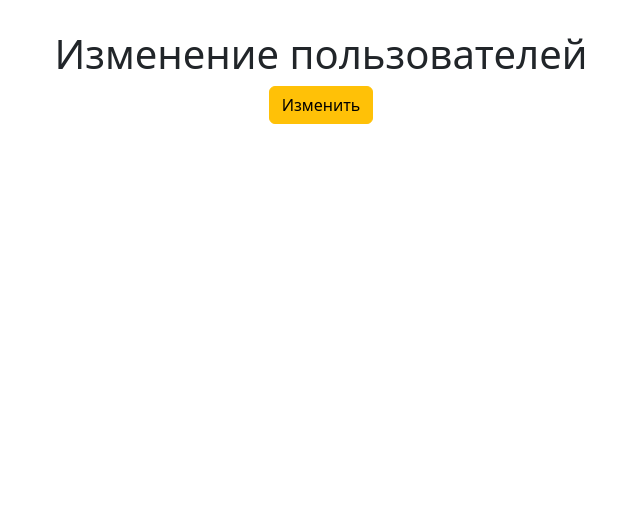
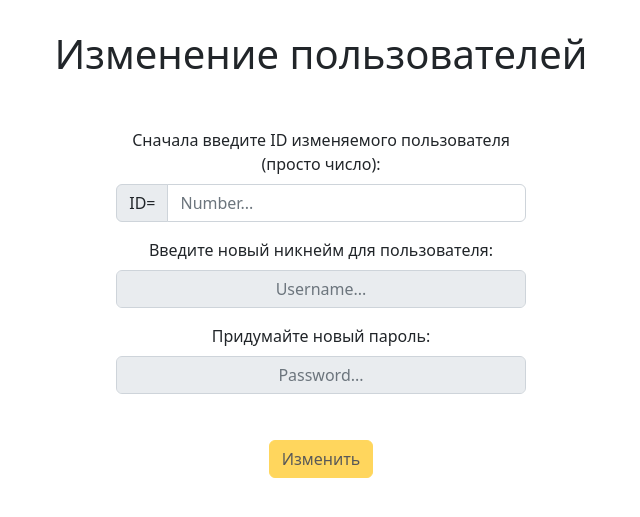
Before and after one commit to Sharker5854/rest-api-crud, a Django app: page /update-form/ in a window 1280 px wide. Shown: the top 517 px of the page, without its empty margins (319-959 px from the left). Run offline with Django 4.2, Linux system fonts and the light colour scheme.

Commit message:
Добавлена возможность изменения данных уже существующих пользователей.

```diff
--- a/crud/static/js/script.js
+++ b/crud/static/js/script.js
@@ -0,0 +1,41 @@
+window.onload = function() {
+    const id_input = document.getElementById("idInput-update-form");
+    const username_input = document.getElementById("usernameInput-update-form");
+    const password_input = document.getElementById("passwordInput-update-form");
+    const submit_input = document.getElementById("submitInput-update-form");
+
+
+    id_input.addEventListener("input", function() {
+        if (id_input.value != "") {
+            $.ajax({
+                url: read_view_url,
+                type: "GET",
+                dataType: "json",
+                data: {"id" : id_input.value},
+                success: function(response, textStatus, xhr) {
+                    if (xhr.status == 200) {
+                        username_input.removeAttribute("disabled");
+                        username_input.value = response["username"]
+                        password_input.removeAttribute("disabled");
+                        submit_input.removeAttribute("disabled");
+                    }
+                },
+                error: function(error) {
+                    username_input.value = "";
+                    username_input.setAttribute("disabled", true);
+                    password_input.value = "";
+                    password_input.setAttribute("disabled", true);
+                    submit_input.setAttribute("disabled", true);
+                }
+            });
+        }
+        else {
+            username_input.value = "";
+            username_input.setAttribute("disabled", true);
+            password_input.value = "";
+            password_input.setAttribute("disabled", true);
+            submit_input.setAttribute("disabled", true);
+        }
+
+    });
+}
--- a/crud/templates/create_form.html
+++ b/crud/templates/create_form.html
@@ -9,6 +9,7 @@
     <meta name='viewport' content='width=device-width, initial-scale=1'>
     <link rel='stylesheet' type='text/css' media='screen' href='{% static "css/style.css" %}'>
     <script src='{% static "js/script.js" %}'></script>
+    <script src="https://ajax.googleapis.com/ajax/libs/jquery/3.6.0/jquery.min.js"></script>
     <link href="https://cdn.jsdelivr.net/npm/bootstrap@5.2.1/dist/css/bootstrap.min.css" rel="stylesheet" integrity="sha384-iYQeCzEYFbKjA/T2uDLTpkwGzCiq6soy8tYaI1GyVh/UjpbCx/TYkiZhlZB6+fzT" crossorigin="anonymous">
     <script src="https://cdn.jsdelivr.net/npm/bootstrap@5.2.1/dist/js/bootstrap.bundle.min.js" integrity="sha384-u1OknCvxWvY5kfmNBILK2hRnQC3Pr17a+RTT6rIHI7NnikvbZlHgTPOOmMi466C8" crossorigin="anonymous"></script>
   </body>
--- a/crud/templates/index.html
+++ b/crud/templates/index.html
@@ -9,6 +9,7 @@
     <meta name='viewport' content='width=device-width, initial-scale=1'>
     <link rel='stylesheet' type='text/css' media='screen' href='{% static "css/style.css" %}'>
     <script src='{% static "js/script.js" %}'></script>
+    <script src="https://ajax.googleapis.com/ajax/libs/jquery/3.6.0/jquery.min.js"></script>
     <link href="https://cdn.jsdelivr.net/npm/bootstrap@5.2.1/dist/css/bootstrap.min.css" rel="stylesheet" integrity="sha384-iYQeCzEYFbKjA/T2uDLTpkwGzCiq6soy8tYaI1GyVh/UjpbCx/TYkiZhlZB6+fzT" crossorigin="anonymous">
     <script src="https://cdn.jsdelivr.net/npm/bootstrap@5.2.1/dist/js/bootstrap.bundle.min.js" integrity="sha384-u1OknCvxWvY5kfmNBILK2hRnQC3Pr17a+RTT6rIHI7NnikvbZlHgTPOOmMi466C8" crossorigin="anonymous"></script>
   </body>
--- a/crud/templates/read_form.html
+++ b/crud/templates/read_form.html
@@ -9,6 +9,7 @@
     <meta name='viewport' content='width=device-width, initial-scale=1'>
     <link rel='stylesheet' type='text/css' media='screen' href='{% static "css/style.css" %}'>
     <script src='{% static "js/script.js" %}'></script>
+    <script src="https://ajax.googleapis.com/ajax/libs/jquery/3.6.0/jquery.min.js"></script>
     <link href="https://cdn.jsdelivr.net/npm/bootstrap@5.2.1/dist/css/bootstrap.min.css" rel="stylesheet" integrity="sha384-iYQeCzEYFbKjA/T2uDLTpkwGzCiq6soy8tYaI1GyVh/UjpbCx/TYkiZhlZB6+fzT" crossorigin="anonymous">
     <script src="https://cdn.jsdelivr.net/npm/bootstrap@5.2.1/dist/js/bootstrap.bundle.min.js" integrity="sha384-u1OknCvxWvY5kfmNBILK2hRnQC3Pr17a+RTT6rIHI7NnikvbZlHgTPOOmMi466C8" crossorigin="anonymous"></script>
   </body>
--- a/crud/templates/update_form.html
+++ b/crud/templates/update_form.html
@@ -9,6 +9,7 @@
     <meta name='viewport' content='width=device-width, initial-scale=1'>
     <link rel='stylesheet' type='text/css' media='screen' href='{% static "css/style.css" %}'>
     <script src='{% static "js/script.js" %}'></script>
+    <script src="https://ajax.googleapis.com/ajax/libs/jquery/3.6.0/jquery.min.js"></script>
     <link href="https://cdn.jsdelivr.net/npm/bootstrap@5.2.1/dist/css/bootstrap.min.css" rel="stylesheet" integrity="sha384-iYQeCzEYFbKjA/T2uDLTpkwGzCiq6soy8tYaI1GyVh/UjpbCx/TYkiZhlZB6+fzT" crossorigin="anonymous">
     <script src="https://cdn.jsdelivr.net/npm/bootstrap@5.2.1/dist/js/bootstrap.bundle.min.js" integrity="sha384-u1OknCvxWvY5kfmNBILK2hRnQC3Pr17a+RTT6rIHI7NnikvbZlHgTPOOmMi466C8" crossorigin="anonymous"></script>
   </body>
@@ -17,10 +18,24 @@
 <body>
     <div class="main-block">
         <h1>Изменение пользователей</h1>
-        <form action="{% url 'update' %}" method="POST">
-            <input class="btn btn-warning" type="submit" value="Изменить">
+        <form class="user-form" action="{% url 'update' %}" method="POST">
+            {% csrf_token %}
+            <label for="idInput-update-form" class="form-label">Сначала введите ID изменяемого пользователя (просто число):</label>
+            <div class="input-group mb-3">
+                <span class="input-group-text" id="basic-addon1">ID=</span>
+                <input type="text" name="id" class="form-control" placeholder="Number..." aria-label="Username" id="idInput-update-form" aria-describedby="basic-addon1">
+            </div>
+            <label for="usernameInput-update-form" class="form-label">Введите новый никнейм для пользователя:</label>
+            <p><input type="text" name="username" class="form-control form-input" id="usernameInput-update-form" placeholder="Username..." disabled></p>
+            <label for="passwordInput-update-form" class="form-label">Придумайте новый пароль:</label>
+            <p><input type="password" name="password" class="form-control form-input" id="passwordInput-update-form" placeholder="Password..." disabled></p>
+            <input class="btn btn-warning form-submit" type="submit" id="submitInput-update-form" disabled value="Изменить">
         </form>
     </div>
+
+    <script>
+        const read_view_url = "{% url 'read' %}";
+    </script>
 </body>
 
 
```
Also changed, not shown: crud/api/views.py (+34 -4 lines).
